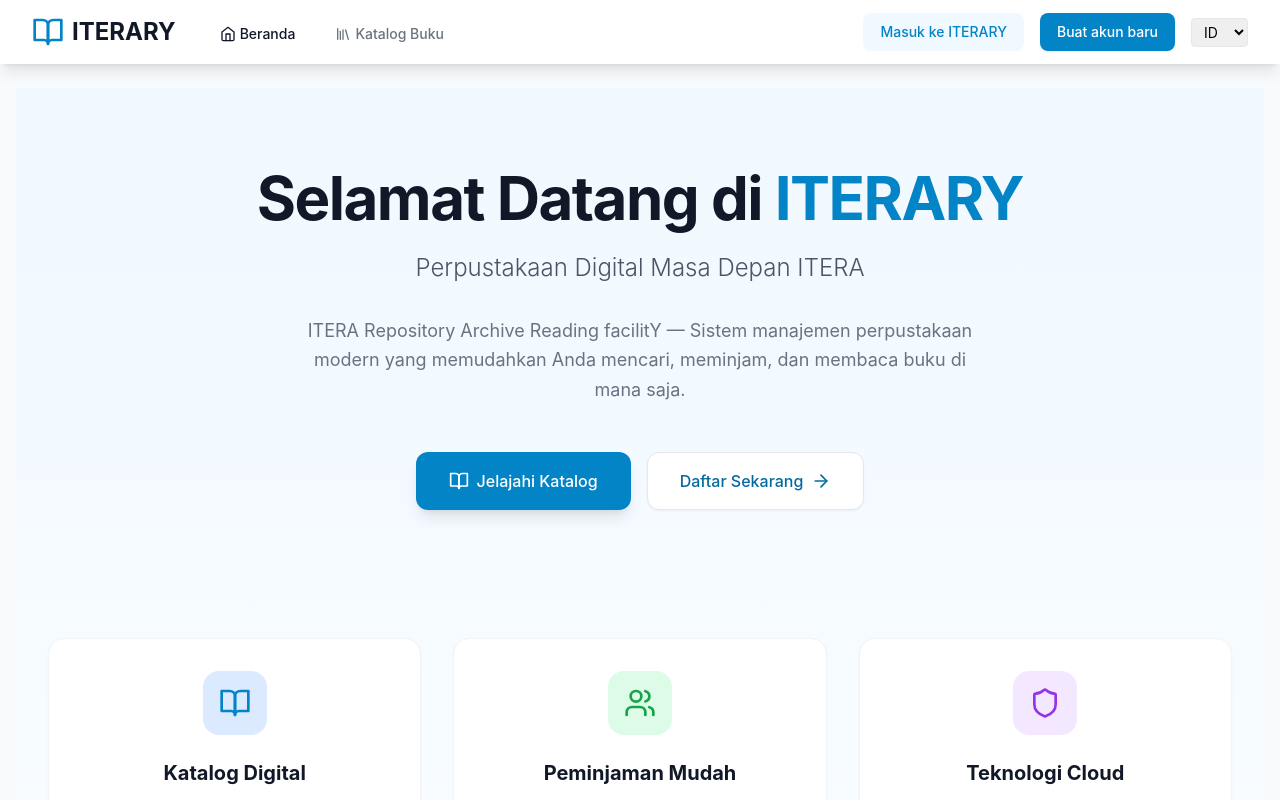
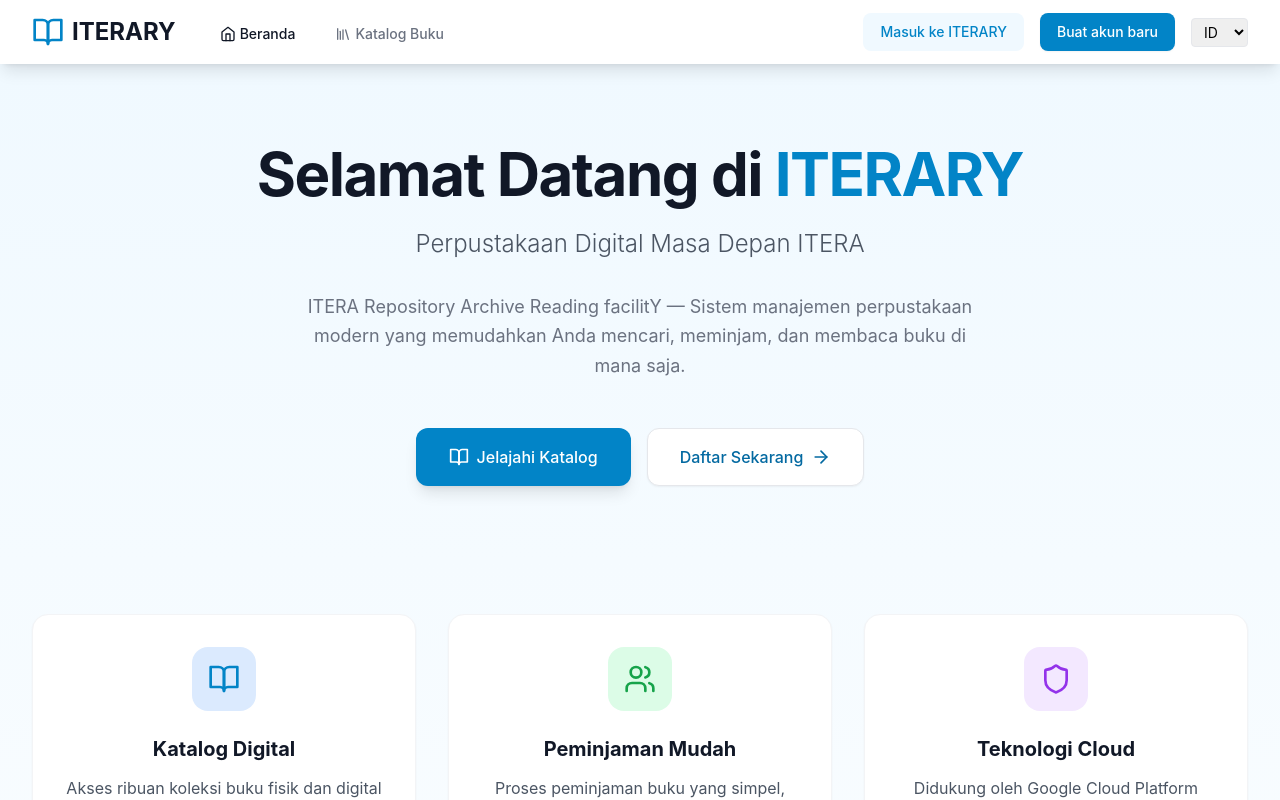
Before and after one commit to adityasuhendar/ITERARY, a React (Vite) app in the folder frontend/: page / in a window 1280 px wide. Shown: the top 800 px of the page. Built offline with nearby package versions, Linux system fonts and the light colour scheme.

Commit message:
fix: make landing footer edge-to-edge

```diff
--- a/frontend/src/App.jsx
+++ b/frontend/src/App.jsx
@@ -28,12 +28,19 @@
   const location = useLocation();
   const adminPaths = ['/admin/dashboard', '/admin/books', '/admin/categories', '/admin/borrowings', '/admin/members', '/admin/settings'];
   const isAdminPath = adminPaths.includes(location.pathname);
+  const fullWidthPaths = ['/'];
+  const isFullWidth = fullWidthPaths.includes(location.pathname);
+  const containerClass = isAdminPath
+    ? 'min-h-screen'
+    : isFullWidth
+      ? 'w-full min-h-screen'
+      : 'container mx-auto px-4 py-6';
   const showNavbar = !isAdminPath;
 
   return (
     <div className="min-h-screen bg-gray-50">
       {showNavbar && <Navbar />}
-      <div className={isAdminPath ? "min-h-screen" : "container mx-auto px-4 py-6"}>
+      <div className={containerClass}>
       <Routes>
             {/* Public Routes */}
             <Route path="/" element={<Home />} />
```
